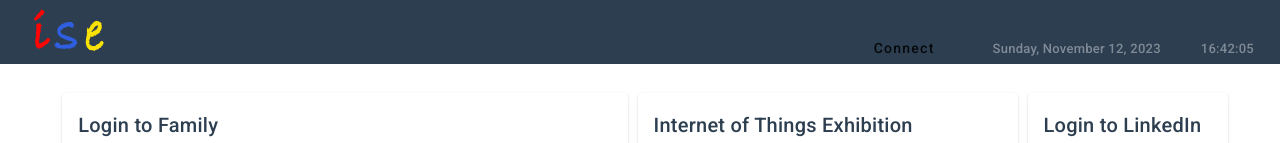
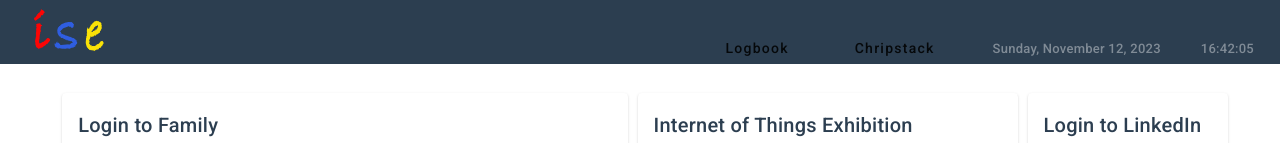
Before and after one commit to isemann/isemann, an Angular app: page / in a window 1280 px wide. Shown: the top 143 px of the page. Built offline with nearby package versions, Linux system fonts and the light colour scheme.

Commit message:
added links

```diff
--- a/src/app/app.component.html
+++ b/src/app/app.component.html
@@ -9,8 +9,10 @@
                   style="margin-top: 5px;"></a></span>
             <span class="menu-spacer">
               <span class="menu-positioner">
-                <a class="menuItem" routerLink="/home" routerLinkActive="active"
-                  mat-button>Connect</a>
+                <a class="menuItem" href="https://isemann.fr" target="_blank"
+                  mat-button>Logbook</a>
+                  <a class="menuItem" href="http://isemann.at:8080" target="_blank"
+                  mat-button>Chripstack</a>
                 <a class="date">{{time | date:'fullDate'}}</a><a class="time">{{time
                   | date:'HH:mm:ss'}}</a></span>
             </span>
@@ -36,7 +38,8 @@
         <mat-sidenav #sidenav>
           <mat-nav-list>
             <a (click)="sidenav.toggle()" href mat-list-item>Close</a>
-            <a href="#" mat-list-item>Login</a>
+            <a href="https://isemann.fr" target="_blank" mat-list-item>Logbook</a>
+            <a href="http://isemann.at:8080" target="_blank" mat-list-item>Chirpstack</a>
             <a class="dateSide">{{time | date:'fullDate'}}</a><a
               class="timeSide">{{time
               | date:'HH:mm:ss'}}</a>
```
